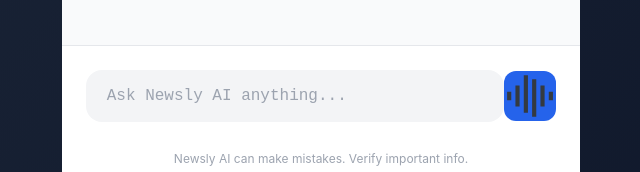
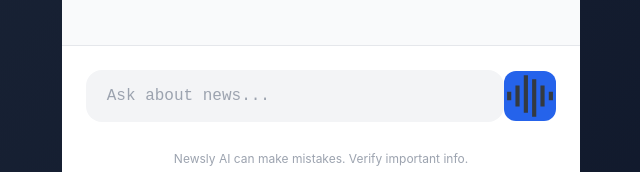
Before and after one commit to Akhil007865678/Newsly, a React (Create React App) app in the folder frontend/: page /newsly in a window 1280 px wide. Shown: the part 608-780 px from the top of the page, without its empty margins (319-959 px from the left). Built offline with nearby package versions, Linux system fonts and the light colour scheme; no server answers.

Commit message:
Update Newslybot.js

```diff
--- a/frontend/src/pages/NewslyBot/Newslybot.js
+++ b/frontend/src/pages/NewslyBot/Newslybot.js
@@ -172,7 +172,7 @@
                 handleSend();
               }
             }}
-            placeholder="Ask Newsly AI anything..."
+            placeholder="Ask about news..."
             rows="1"
           />
           {isRecording ? (
```
